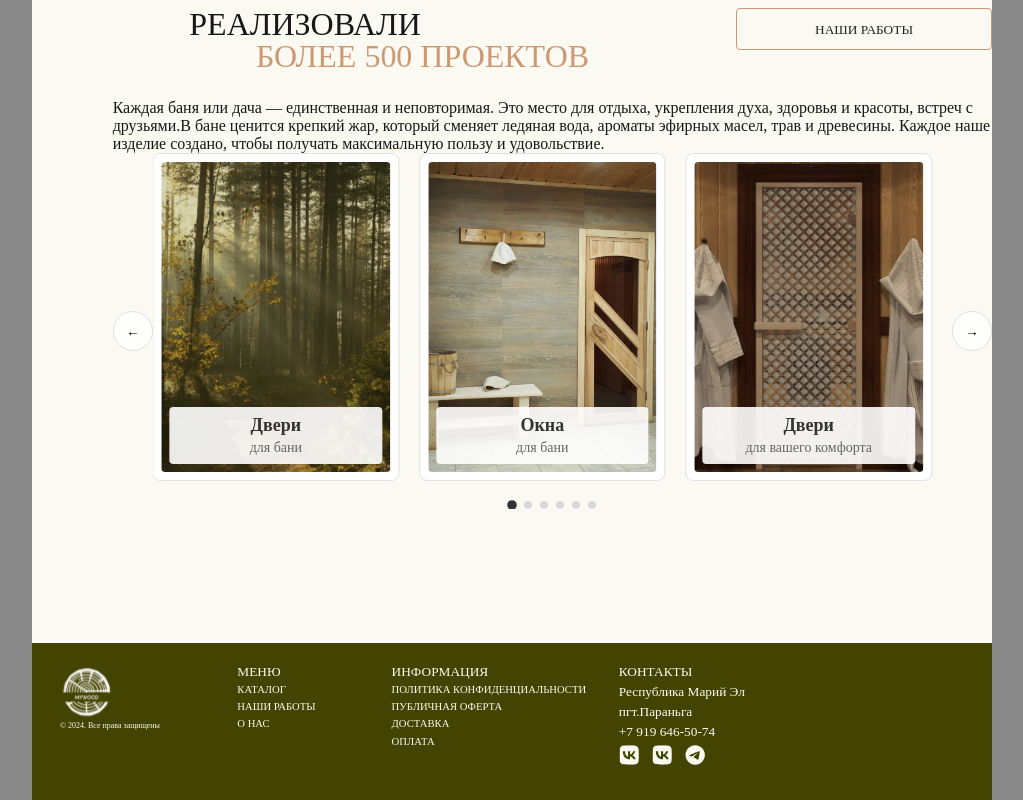
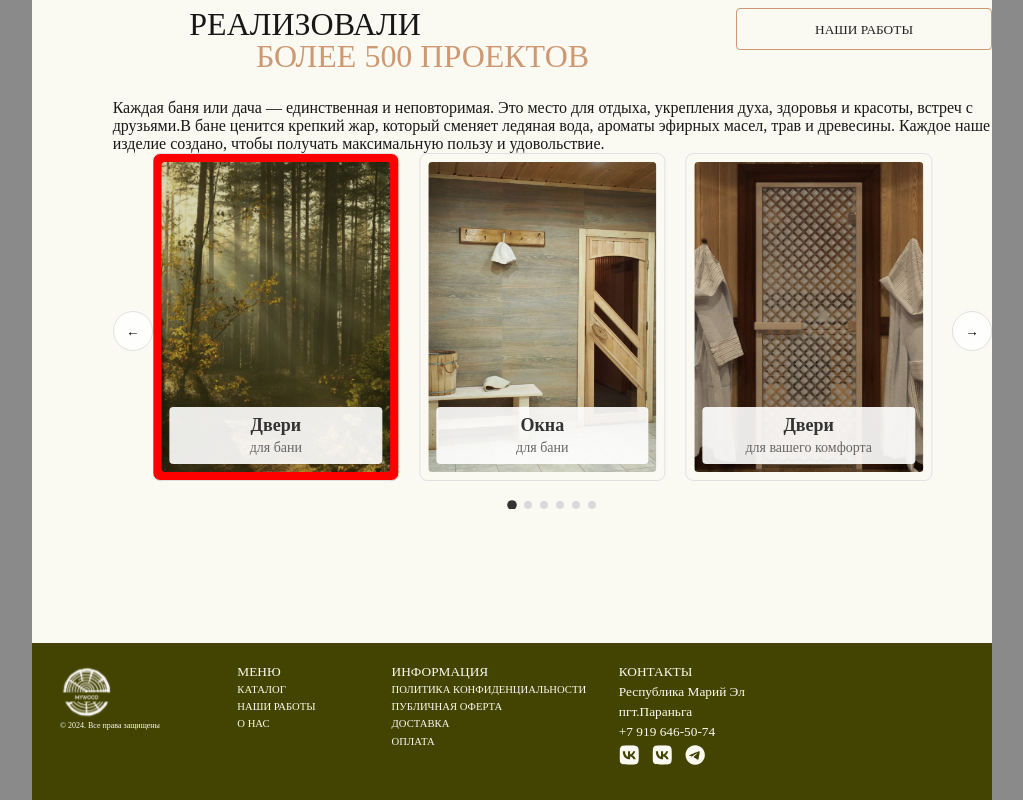
Before and after one commit to Safirenat/mywood, a Next.js app: page / in a window 1280 px wide. Shown: the part 1525-2325 px from the top of the page, without its empty margins (128-1151 px from the left). Built offline with nearby package versions, Linux system fonts and the light colour scheme.

Commit message:
тест

```diff
--- a/src/app/components/ui/carousel/carousel.module.scss
+++ b/src/app/components/ui/carousel/carousel.module.scss
@@ -40,6 +40,11 @@
     height: 100%;
     object-fit: cover;
     border-radius: 4px;
+  }
+
+  // ... существующий код ...
+  .middleSlide {
+    background-color: red; // Устанавливаем красный цвет для среднего слайда
   }
 
   .content {
--- a/src/app/components/ui/carousel/index.tsx
+++ b/src/app/components/ui/carousel/index.tsx
@@ -68,10 +68,15 @@ export const Carousel: FC<CarouselProps> = ({ slides }) => {
           }}
           onTransitionEnd={handleTransitionEnd}
         >
-          {carouselSlides.map((slide, index) => (
+          {carouselSlides.map((slide, index) => {
+            const isMiddleSlide = index === currentSlide;
+            return (
               <div
                 key={`${slide.id}-${index}`}
-              className={styles.slide}
+                className={`${styles.slide} ${isMiddleSlide ? styles.middleSlide : ''}`}
+                style={{
+                  backgroundColor: isMiddleSlide ? 'red' : 'transparent'
+                }}
               >
                 <div className={styles.imageWrapper}>
                   <img
@@ -85,7 +90,8 @@ export const Carousel: FC<CarouselProps> = ({ slides }) => {
                   <p className={styles.subtitle}>{slide.subtitle}</p>
                 </div>
               </div>
-          ))}
+            )
+          })}
         </div>
 
         <div className={styles.pagination}>
```
Lines whose indentation alone changed are shown as unchanged.
